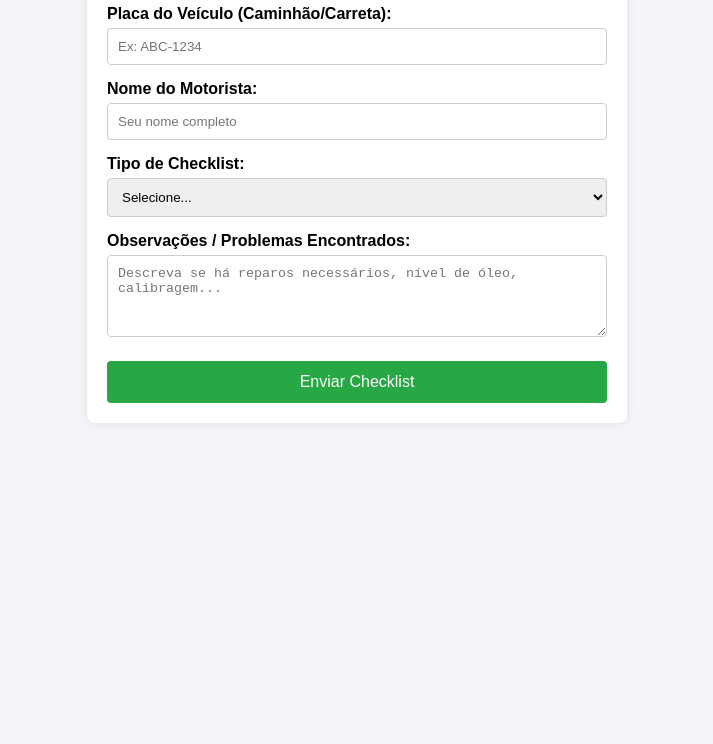
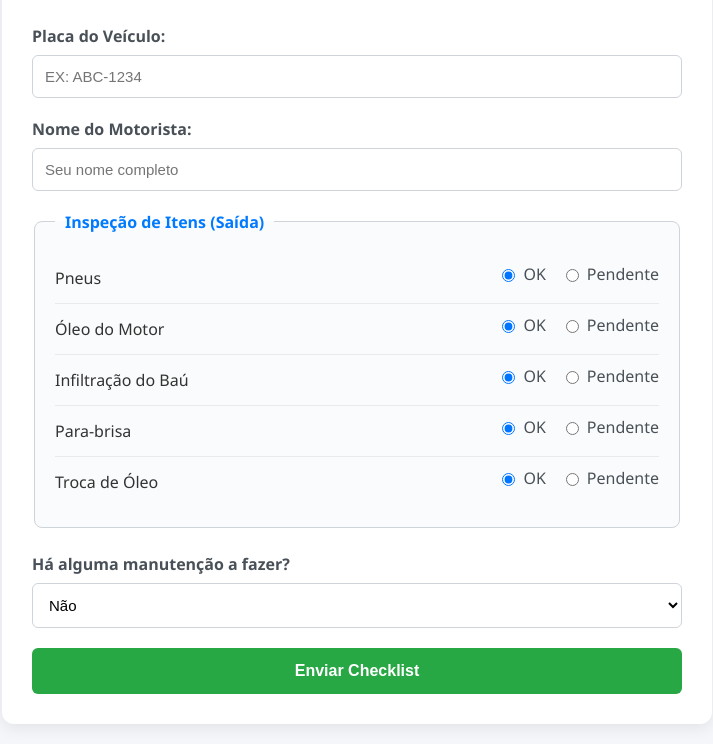
Before and after one commit to MayaraLeandro/projeto-frota, a plain HTML site: page frontend/index.html in a window 1280 px wide. Shown: the part 103-847 px from the top of the page, without its empty margins (283-996 px from the left). Before the commit the page ends 800 px from the top, so only its background shows below. Drawn offline with Linux system fonts and the light colour scheme.

Commit message:
Atualiza layout e itens do checklist no index.html

```diff
--- a/frontend/index.html
+++ b/frontend/index.html
@@ -3,66 +3,251 @@
 <head>
     <meta charset="UTF-8">
     <meta name="viewport" content="width=device-width, initial-scale=1.0">
-    <title>Checklist de Frota - Motorista</title>
+    <title>Checklist de Saída - Frota</title>
     <style>
-        body { font-family: Arial, sans-serif; background: #f4f4f9; margin: 0; padding: 20px; }
-        .container { max-width: 500px; background: #fff; padding: 20px; border-radius: 8px; box-shadow: 0 0 10px rgba(0,0,0,0.1); margin: auto; }
-        h2 { text-align: center; color: #333; }
-        label { display: block; margin-top: 15px; font-weight: bold; }
-        input, select, textarea { width: 100%; padding: 10px; margin-top: 5px; border: 1px solid #ccc; border-radius: 4px; box-sizing: border-box; }
-        button { width: 100%; background: #28a745; color: white; border: none; padding: 12px; margin-top: 20px; font-size: 16px; border-radius: 4px; cursor: pointer; }
-        button:hover { background: #218838; }
+        :root {
+            --primary: #007bff;
+            --success: #28a745;
+            --bg: #f4f6f9;
+            --card-bg: #ffffff;
+            --text: #333333;
+            --border: #ced4da;
+        }
+
+        body {
+            font-family: 'Segoe UI', Tahoma, Geneva, Verdana, sans-serif;
+            background: var(--bg);
+            color: var(--text);
+            margin: 0;
+            padding: 20px;
+        }
+
+        .container {
+            max-width: 650px;
+            background: var(--card-bg);
+            padding: 30px;
+            border-radius: 12px;
+            box-shadow: 0 4px 15px rgba(0,0,0,0.08);
+            margin: auto;
+        }
+
+        h2 {
+            color: var(--primary);
+            text-align: center;
+            margin-bottom: 25px;
+            font-size: 24px;
+        }
+
+        .form-group {
+            margin-bottom: 20px;
+        }
+
+        label {
+            display: block;
+            font-weight: 600;
+            margin-bottom: 8px;
+            color: #495057;
+        }
+
+        input[type="text"], select, textarea {
+            width: 100%;
+            padding: 12px;
+            border: 1px solid var(--border);
+            border-radius: 6px;
+            font-size: 15px;
+            box-sizing: border-box;
+            background-color: #fff;
+            transition: border-color 0.2s;
+        }
+
+        input[type="text"]:focus, select:focus, textarea:focus {
+            border-color: var(--primary);
+            outline: none;
+        }
+
+        fieldset {
+            border: 1px solid var(--border);
+            border-radius: 8px;
+            padding: 20px;
+            margin-bottom: 25px;
+            background-color: #fafbfc;
+        }
+
+        legend {
+            font-weight: bold;
+            color: var(--primary);
+            padding: 0 10px;
+            font-size: 16px;
+        }
+
+        .checklist-item {
+            display: flex;
+            justify-content: space-between;
+            align-items: center;
+            padding: 10px 0;
+            border-bottom: 1px solid #eaeaea;
+        }
+
+        .checklist-item:last-child {
+            border-bottom: none;
+        }
+
+        .options-group {
+            display: flex;
+            gap: 15px;
+        }
+
+        .options-group label {
+            font-weight: normal;
+            cursor: pointer;
+            display: flex;
+            align-items: center;
+            gap: 5px;
+        }
+
+        #bloco-manutencao {
+            display: none;
+            margin-top: 15px;
+        }
+
+        button.btn-submit {
+            background: var(--success);
+            color: white;
+            border: none;
+            padding: 14px;
+            width: 100%;
+            border-radius: 6px;
+            font-size: 16px;
+            font-weight: bold;
+            cursor: pointer;
+            transition: background 0.2s;
+        }
+
+        button.btn-submit:hover {
+            background: #218838;
+        }
     </style>
 </head>
 <body>
 
 <div class="container">
-    <h2>Checklist de Frota</h2>
-    <form id="checklistForm">
-        <label for="placa">Placa do Veículo (Caminhão/Carreta):</label>
-        <input type="text" id="placa" required placeholder="Ex: ABC-1234">
+    <h2>Checklist de Saída de Veículo</h2>
 
-        <label for="motorista">Nome do Motorista:</label>
-        <input type="text" id="motorista" required placeholder="Seu nome completo">
+    <form id="formChecklist">
+        <div class="form-group">
+            <label for="placa">Placa do Veículo:</label>
+            <input type="text" id="placa" required placeholder="Ex: ABC-1234" style="text-transform: uppercase;">
+        </div>
 
-        <label for="tipo">Tipo de Checklist:</label>
-        <select id="tipo" required>
-            <option value="">Selecione...</option>
-            <option value="Pré-saída (Segurança)">Pré-saída (Segurança)</option>
-            <option value="Parada no Posto (Óleo, Pneu, etc.)">Parada no Posto (Óleo, Pneu, etc.)</option>
-        </select>
+        <div class="form-group">
+            <label for="motorista">Nome do Motorista:</label>
+            <input type="text" id="motorista" required placeholder="Seu nome completo">
+        </div>
 
-        <label for="observacoes">Observações / Problemas Encontrados:</label>
-        <textarea id="observacoes" rows="4" placeholder="Descreva se há reparos necessários, nível de óleo, calibragem..."></textarea>
+        <fieldset>
+            <legend>Inspeção de Itens (Saída)</legend>
 
-        <button type="submit">Enviar Checklist</button>
+            <div class="checklist-item">
+                <span>Pneus</span>
+                <div class="options-group">
+                    <label><input type="radio" name="pneu" value="OK" checked> OK</label>
+                    <label><input type="radio" name="pneu" value="Pendente"> Pendente</label>
+                </div>
+            </div>
+
+            <div class="checklist-item">
+                <span>Óleo do Motor</span>
+                <div class="options-group">
+                    <label><input type="radio" name="oleo" value="OK" checked> OK</label>
+                    <label><input type="radio" name="oleo" value="Pendente"> Pendente</label>
+                </div>
+            </div>
+
+            <div class="checklist-item">
+                <span>Infiltração do Baú</span>
+                <div class="options-group">
+                    <label><input type="radio" name="infiltracaoBau" value="OK" checked> OK</label>
+                    <label><input type="radio" name="infiltracaoBau" value="Pendente"> Pendente</label>
+                </div>
+            </div>
+
+            <div class="checklist-item">
+                <span>Para-brisa</span>
+                <div class="options-group">
+                    <label><input type="radio" name="parabrisa" value="OK" checked> OK</label>
+                    <label><input type="radio" name="parabrisa" value="Pendente"> Pendente</label>
+                </div>
+            </div>
+
+            <div class="checklist-item">
+                <span>Troca de Óleo</span>
+                <div class="options-group">
+                    <label><input type="radio" name="trocaOleo" value="OK" checked> OK</label>
+                    <label><input type="radio" name="trocaOleo" value="Pendente"> Pendente</label>
+                </div>
+            </div>
+        </fieldset>
+
+        <div class="form-group">
+            <label for="temManutencao">Há alguma manutenção a fazer?</label>
+            <select id="temManutencao" onchange="verificarManutencao()">
+                <option value="nao">Não</option>
+                <option value="sim">Sim</option>
+            </select>
+        </div>
+
+        <div class="form-group" id="bloco-manutencao">
+            <label for="observacoes">Descreva qual manutenção é necessária:</label>
+            <textarea id="observacoes" rows="3" placeholder="Detalhe o problema encontrado..."></textarea>
+        </div>
+
+        <button type="submit" class="btn-submit">Enviar Checklist</button>
     </form>
 </div>
 
 <script>
-    document.getElementById('checklistForm').addEventListener('submit', async function(e) {
+    function verificarManutencao() {
+        const opcao = document.getElementById('temManutencao').value;
+        const bloco = document.getElementById('bloco-manutencao');
+        if (opcao === 'sim') {
+            bloco.style.display = 'block';
+        } else {
+            bloco.style.display = 'none';
+            document.getElementById('observacoes').value = '';
+        }
+    }
+
+    document.getElementById('formChecklist').addEventListener('submit', async function(e) {
         e.preventDefault();
 
-        const dados = {
-            placa: document.getElementById('placa').value,
+        const dadosChecklist = {
+            placa: document.getElementById('placa').value.toUpperCase(),
             motorista: document.getElementById('motorista').value,
-            tipo: document.getElementById('tipo').value,
-            observacoes: document.getElementById('observacoes').value
+            tipo: 'Saída',
+            pneu: document.querySelector('input[name="pneu"]:checked').value,
+            oleo: document.querySelector('input[name="oleo"]:checked').value,
+            infiltracaoBau: document.querySelector('input[name="infiltracaoBau"]:checked').value,
+            parabrisa: document.querySelector('input[name="parabrisa"]:checked').value,
+            trocaOleo: document.querySelector('input[name="trocaOleo"]:checked').value,
+            observacoes: document.getElementById('observacoes').value || 'Nenhuma observação'
         };
 
         try {
-            const resposta = await fetch('http://localhost:3000/api/checklist', {
+            const resposta = await fetch('https://projeto-frota.onrender.com/api/checklists', {
                 method: 'POST',
                 headers: { 'Content-Type': 'application/json' },
-                body: JSON.stringify(dados)
+                body: JSON.stringify(dadosChecklist)
             });
 
-            const resultado = await resposta.json();
-            alert(resultado.mensagem);
-            this.reset();
+            if (resposta.ok) {
+                alert('Checklist enviado com sucesso!');
+                document.getElementById('formChecklist').reset();
+                verificarManutencao();
+            } else {
+                alert('Erro ao enviar o checklist. Tente novamente.');
+            }
         } catch (erro) {
-            alert('Erro ao conectar com o servidor!');
-            console.log(erro);
+            alert('Erro de conexão com o servidor.');
         }
     });
 </script>
```
